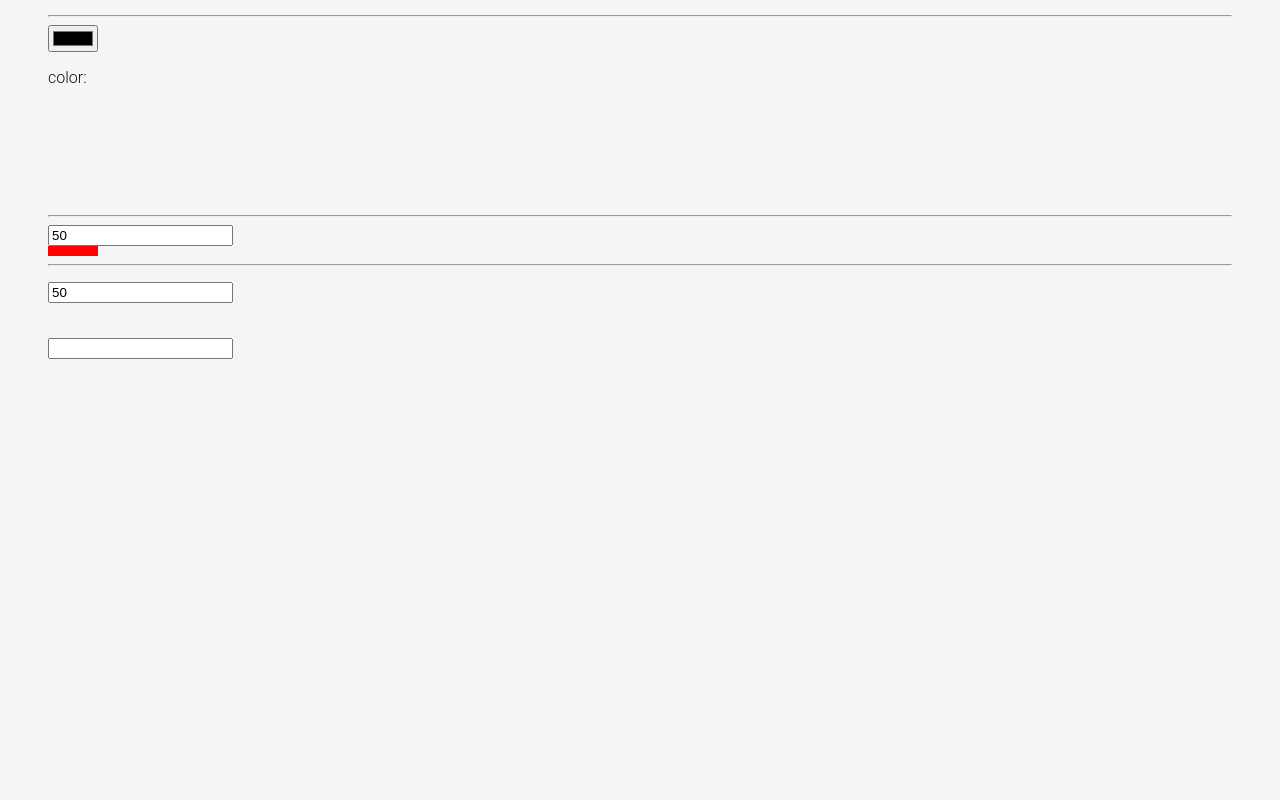
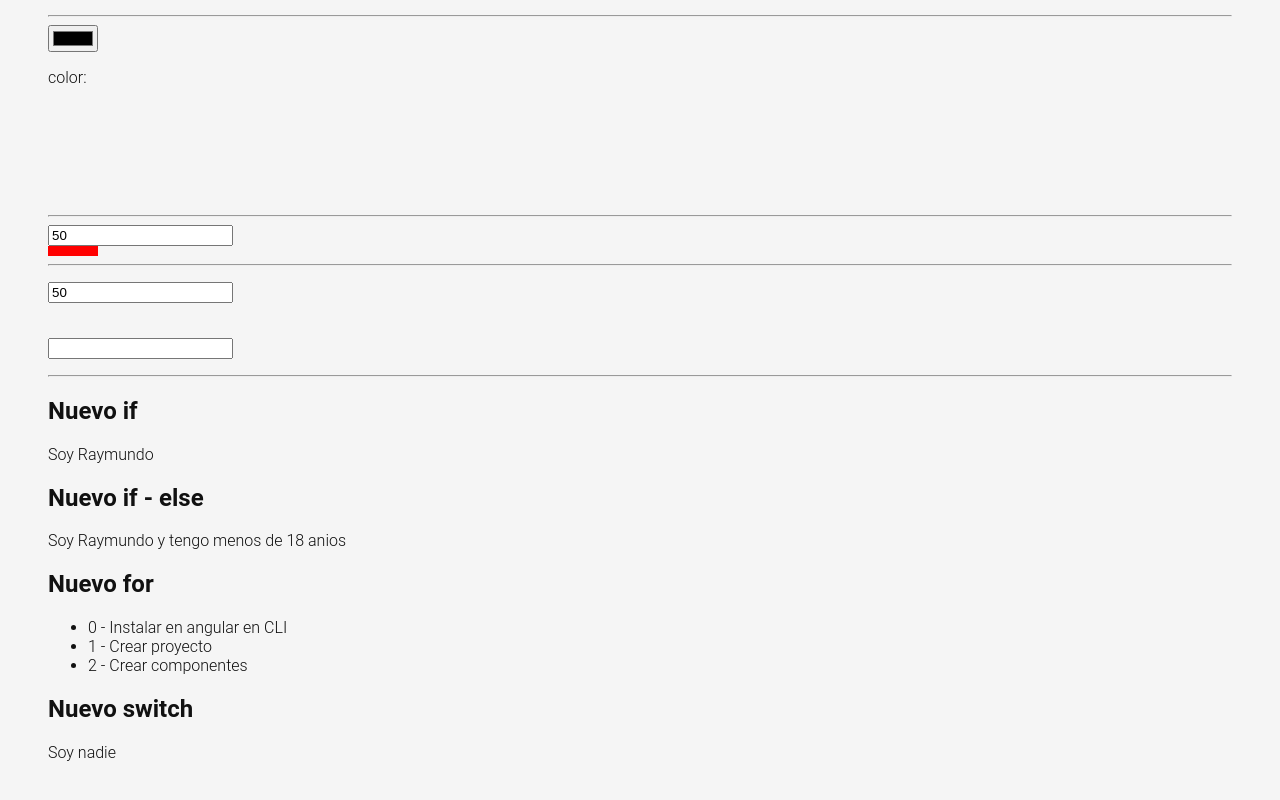
Before and after one commit to raewashere/todoapp, an Angular app: page /labs in a window 1280 px wide. Shown: the part 1835-2635 px from the top of the page. Before the commit the page ends 2258 px from the top, so only its background shows below. Built offline with nearby package versions, Linux system fonts and the light colour scheme.

Commit message:
nueva sintaxis parte 1 labs

```diff
--- a/src/app/pages/labs/labs.component.html
+++ b/src/app/pages/labs/labs.component.html
@@ -102,16 +102,11 @@
   </div>
   <hr />
   <!-- Uso de FormControl para control de inputs -->
-  <input type="color" [formControl]="colorCtrl">
+  <input type="color" [formControl]="colorCtrl" />
   <p>color: {{ colorCtrl.value }}</p>
   <svg width="100" height="100">
     <g>
-      <rect
-        [attr.fill]="colorCtrl.value"
-        x="0"
-        y="0"
-        height="100"
-      ></rect>
+      <rect [attr.fill]="colorCtrl.value" x="0" y="0" height="100"></rect>
     </g>
   </svg>
   <hr />
@@ -122,9 +117,67 @@
   <p>
     <input type="text" [formControl]="nameCtrl" />
     <br />
-    <span class="message-error" [class.show]="nameCtrl.invalid && nameCtrl.touched">Nombre invalido</span>
+    <span
+      class="message-error"
+      [class.show]="nameCtrl.invalid && nameCtrl.touched"
+      >Nombre invalido</span
+    >
   </p>
   <p>
-    <input type="text"/>
+    <input type="text" />
   </p>
+  <hr/>
+  <!-- Nueva sintaxis de Angular -->
+  <!-- Ejemplo con @if -->
+  <h2> Nuevo if </h2>
+  @if(nameSignal() === 'Raymundo') {
+    <div>
+      Soy Raymundo
+    </div>
+   }
+   <!--Ejemplo con @if y else  -->
+   <h2> Nuevo if - else </h2>
+   @if(personSignal().name === 'Raymundo' && personSignal().age > 18) {
+    <div>
+      Soy Raymundo y tengo mas de 18 anios
+    </div>
+   }
+   @else
+   {
+    <div>
+      Soy Raymundo y tengo menos de 18 anios
+    </div>
+   }
+   <!-- Ejemplo con @for -->
+  <h2> Nuevo for </h2>
+  <ul>
+    @for(tarea of tareasSignal(); track tarea; let i = $index){
+      <li>
+        {{i}} - {{tarea}}
+      </li>
+    } @empty {
+      <li>
+        <strong>Esta vacio</strong>
+      </li>
+    }
+  </ul>
+  <!-- Ejemplo con @switch -->
+  <h2> Nuevo switch </h2>
+  <div>
+    @switch (personSignal().name) {
+      @case ('Raymundo') {
+        <p>Soy Raymundo switch</p>
+      }
+      @case ('Julian') {
+        <p>Soy Julian switch</p>
+      }
+      @case ('Ana') {
+        <p>Soy Ana switch</p>
+      }
+      @default {
+        <p>Soy nadie</p>
+      }
+    }
+  </div>
+
 </div>
--- a/src/app/pages/labs/labs.component.ts
+++ b/src/app/pages/labs/labs.component.ts
@@ -27,7 +27,7 @@ export class LabsComponent {
 
   person = {
     name: 'Raymundo',
-    age: 26,
+    age: 17,
     img: 'https://www.google.com.mx/images/branding/googlelogo/1x/googlelogo_color_272x92dp.png',
   };
 
```
